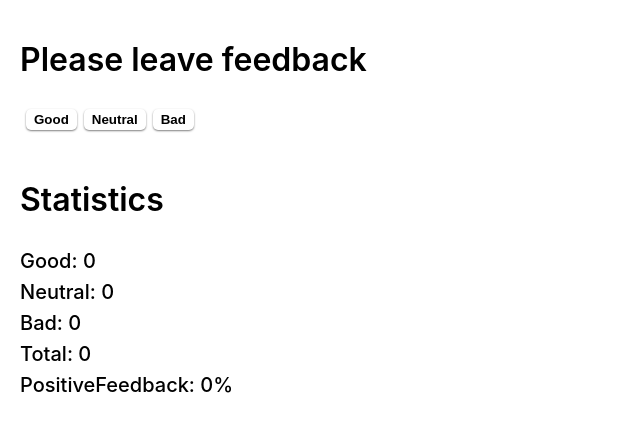
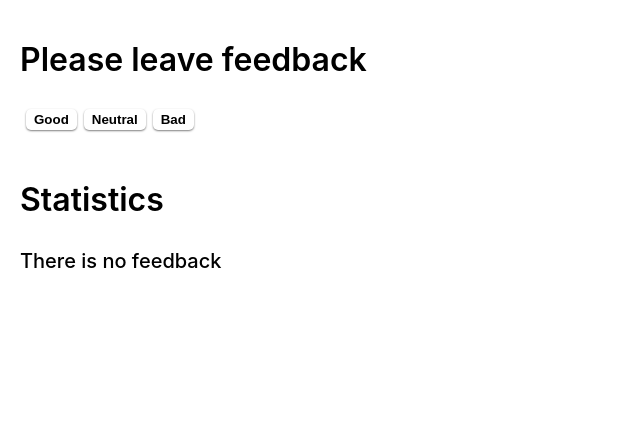
Before and after one commit to Myro4ka/goit-react-hw-04-feedback, a React (Create React App) app: page / in a window 1280 px wide. Shown: the top 432 px of the page, without its empty margins (0-640 px from the left). Built offline with nearby package versions, Linux system fonts and the light colour scheme.

Commit message:
add condition for rendering the Statistics

```diff
--- a/src/components/App/App.jsx
+++ b/src/components/App/App.jsx
@@ -2,6 +2,7 @@ import { Component } from 'react';
 import { Section } from 'components/Section/Section';
 import { FeedbackOptions } from 'components/FeedbackOptions/FeedbackOptions';
 import { Statistics } from 'components/Statistics/Statistics';
+import { Notification } from 'components/Notification/Notification';
 import css from '../App/App.module.css';
 
 export class App extends Component {
@@ -64,6 +65,7 @@ export class App extends Component {
           <FeedbackOptions onLeaveFeedback={this.addFeed} />
         </Section>
         <Section title="Statistics">
+          {this.state.total !== 0 ? (
             <Statistics
               good={this.state.good}
               neutral={this.state.neutral}
@@ -71,6 +73,9 @@ export class App extends Component {
               total={this.state.total}
               positivePercentage={this.state.percentage}
             />
+          ) : (
+            <Notification title="There is no feedback" />
+          )}
         </Section>
       </div>
     );
--- /dev/null
+++ b/src/components/Notification/Notification.jsx
@@ -0,0 +1,5 @@
+import css from '../Notification/Notification.module.css';
+
+export const Notification = ({ title }) => {
+  return <p className={css.title}>{title}</p>;
+};
--- /dev/null
+++ b/src/components/Notification/Notification.module.css
@@ -0,0 +1,4 @@
+.title {
+  font-size: 20px;
+  font-weight: 500;
+}
```
Lines whose indentation alone changed are shown as unchanged.
